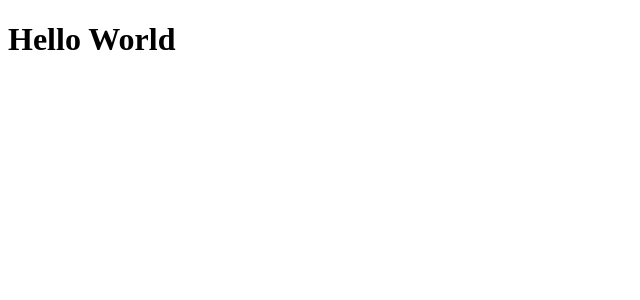
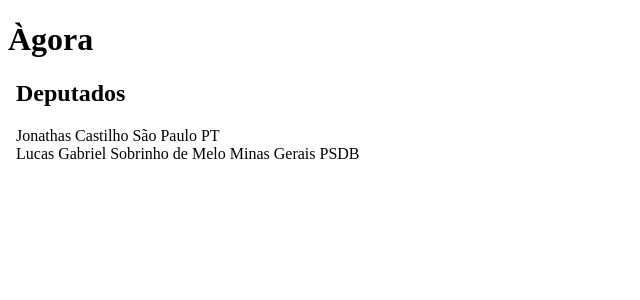
Before and after one commit to Xnths/kuau-fiscal-de-deputados, an Angular app: page / in a window 1280 px wide. Shown: the top 300 px of the page, without its empty margins (0-640 px from the left). Built offline with nearby package versions, Linux system fonts and the light colour scheme.

Commit message:
Modelagem de Card

```diff
--- a/src/app/app.component.html
+++ b/src/app/app.component.html
@@ -1 +1,9 @@
-<h1>Hello World</h1>
+<header>
+  <h1>Àgora</h1>
+</header>
+<body>
+<section class="deputados">
+  <h2>Deputados</h2>
+  <app-deputado-card></app-deputado-card>
+</section>
+</body>
--- /dev/null
+++ b/src/app/deputado-card/deputado-card.component.html
@@ -0,0 +1,6 @@
+<div *ngFor="let deputado of deputados" class="deputado__card">
+  <div class="deputado__card--foto"></div>
+  <span class="deputado__card--nome"> {{deputado?.nome}} </span>
+  <span class="deputado__card--estado"> {{deputado?.estado}} </span>
+  <span class="deputado__card--partido"> {{deputado?.partido}} </span>
+</div>
--- /dev/null
+++ b/src/app/deputado-card/deputado-card.component.ts
@@ -0,0 +1,35 @@
+import { Component, Input, OnInit } from '@angular/core';
+
+@Component({
+  selector: 'app-deputado-card',
+  templateUrl: './deputado-card.component.html',
+  styleUrls: ['./deputado-card.component.css']
+})
+export class DeputadoCardComponent implements OnInit {
+  deputados = [
+    {
+      nome: 'Jonathas Castilho',
+      estado: 'São Paulo',
+      partido: 'PT',
+    },
+    {
+      nome: 'Lucas Gabriel Sobrinho de Melo',
+      estado: 'Minas Gerais',
+      partido: 'PSDB',
+    }
+  ];
+
+  constructor() { }
+
+  ngOnInit(): void {
+  }
+
+  atualizar(): void {
+    this.deputados.push({nome: 'Maria Julia', estado: 'Alagoas', partido: 'PT'})
+  }
+
+  apagar(): void {
+    this.deputados = [];
+  }
+
+}
```
Also changed, not shown: src/app/app.module.ts (+6 -2 lines), src/app/deputado-card/deputado-card.component.css (added), 1 other file (tests, documents, lock files or other folders).
